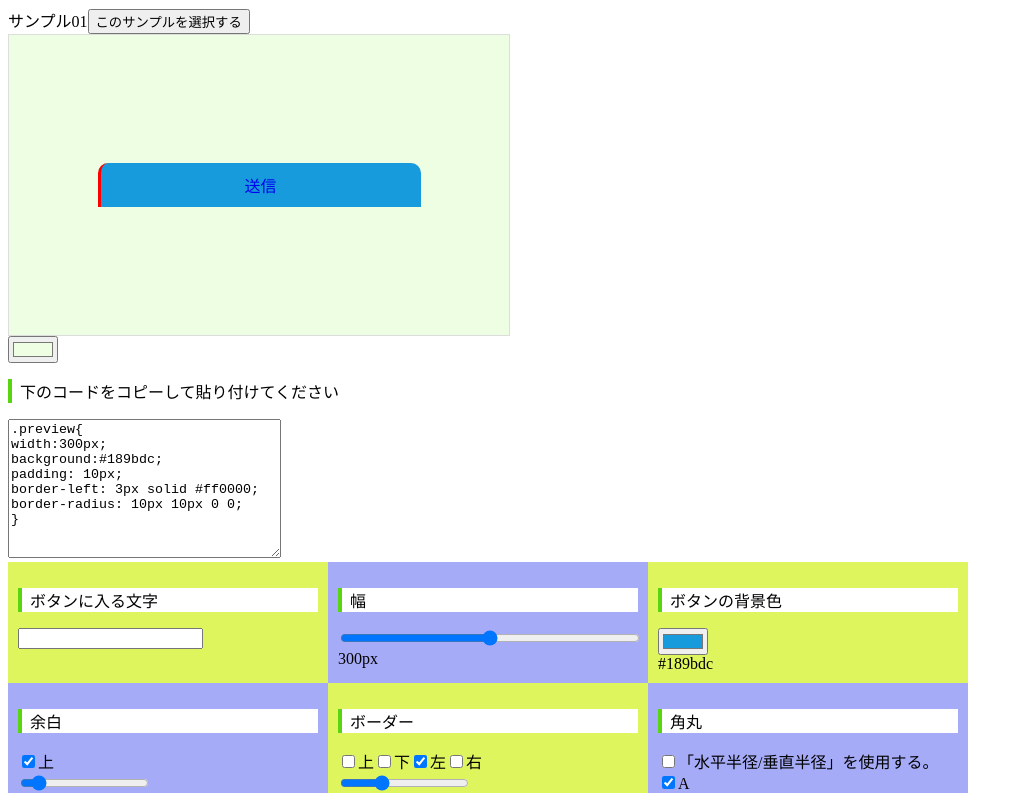
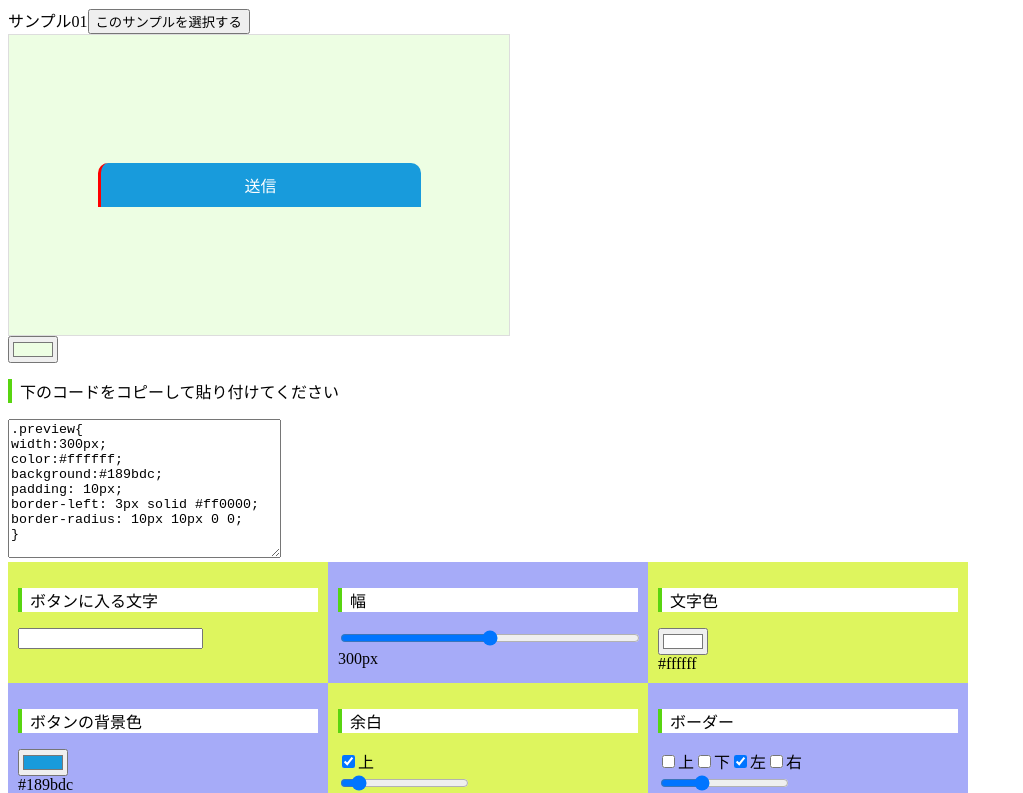
Before and after one commit to kensuke0518/buttonGallery1, a React (Create React App) app: page / in a window 1280 px wide. Shown: the top 793 px of the page, without its empty margins (0-1023 px from the left). Built offline with nearby package versions, Linux system fonts and the light colour scheme.

Commit message:
文字部分を変更前

```diff
--- a/src/components/Integrate.js
+++ b/src/components/Integrate.js
@@ -1,6 +1,7 @@
 import React,{ useReducer } from 'react';
 import { Character } from './blocks/Character';
 import { Width, wdState } from './blocks/Width';
+import { Color, crState } from './blocks/Color';
 import { Background, bgState } from './blocks/Background';
 import { Padding, pdState } from './blocks/Padding';
 import { Border, bdState } from './blocks/Border';
@@ -13,13 +14,18 @@ import './style.css';
 export const Sheet = React.createContext()
 
 //下記関数はexport const にするとSampleで呼び出す際にエラーになる。理由を調べておく
-export function init(wdState, bgState, pdState, bdState, brState){
+export function init(wdState, crState, bgState, pdState, bdState, brState){
     return (
         {
             width: {
                 obj: {}, //Preview用
                 css: '', //Cascade用
                 comp: wdState, //コンポーネントの値 + Sample用
+            },
+            color: {
+                obj: {}, //Preview用
+                css: '', //Cascade用
+                comp: crState, //コンポーネントの値 + Sample用
             },
             background: {
                 obj: {}, //Preview用
@@ -51,7 +57,7 @@ export function init(wdState, bgState, pdState, bdState, brState){
 }
 
 //新しいスタイル:newStyle
-export const newStyle = init(wdState, bgState, pdState, bdState, brState);
+export const newStyle = init(wdState, crState, bgState, pdState, bdState, brState);
 
 //ステート
 //ステートには「プロパティ名:{プロパティ:値,...}というオブジェクトを渡して、Preview.jsで展開する。
@@ -117,6 +123,14 @@ const reducer = (state, action) => {
                     background: action.value
                 }
             }
+        case 'cr':
+            return {
+                ...state,
+                newStyle: {
+                    ...state.newStyle,
+                    color: action.value
+                }
+            }
         case 'ch':
             return {
                 ...state,
@@ -154,6 +168,7 @@ export function Integrate() {
             <div className="block">
                 <Character />
                 <Width />
+                <Color />
                 <Background />
                 <Padding />
                 <Border />
--- a/src/components/Preview.js
+++ b/src/components/Preview.js
@@ -26,6 +26,7 @@ export function Preview() {
         textAlign: 'center',
         textDecoration: 'none',
         ...newStyle.width.obj,
+        ...newStyle.color.obj,
         ...newStyle.border.obj,
         ...newStyle.borderRadius.obj,
         ...newStyle.padding.obj,
--- /dev/null
+++ b/src/components/blocks/Color.js
@@ -0,0 +1,59 @@
+import { useState, useContext, useEffect } from 'react';
+import { Sheet } from '../Integrate';
+
+//ストアで管理するステートの値
+export const crState = {
+    color:'#ffffff'
+}
+
+//余白
+export function Color() {
+    const [styleState, setStyleDispatch] = useContext(Sheet);
+
+    //ストアを変数に代入
+    const crComp = styleState.newStyle.color.comp;
+
+    const colorFunc = e => {
+        const newState = {
+            ...crComp,
+            color: e.target.value,
+        }
+        crCSS(newState);
+    }
+
+    const crCSS = (newState = crComp) => {
+        //オブジェクトで示す
+        const obj = {}
+        obj['color'] = newState.color
+
+        //CSSで示す
+        let css = 'color:';
+        for (let property in obj) {
+            css = css + obj[property];
+        }
+        css = `${css};\n`
+
+        //各項目のステートをレデューサーへ送る準備を示す
+        const comp = newState
+
+        //CSSの状態をレデューサーへ（あるいはアクションクリエイターへ）渡す
+        const value = {
+            obj,
+            css,
+            comp,
+        }
+        setStyleDispatch({ type: 'cr', value });
+    }
+
+    useEffect(() => { crCSS() }, [])
+
+    console.log(crComp.color)
+
+    return (
+        <div>
+            <p style={styleState.componentStyle.heading.a}>文字色</p>
+            <div><input type="color" value={crComp.color} onChange={colorFunc} /></div>
+            <div>{crComp.color}</div>
+        </div>
+    )
+}
```
